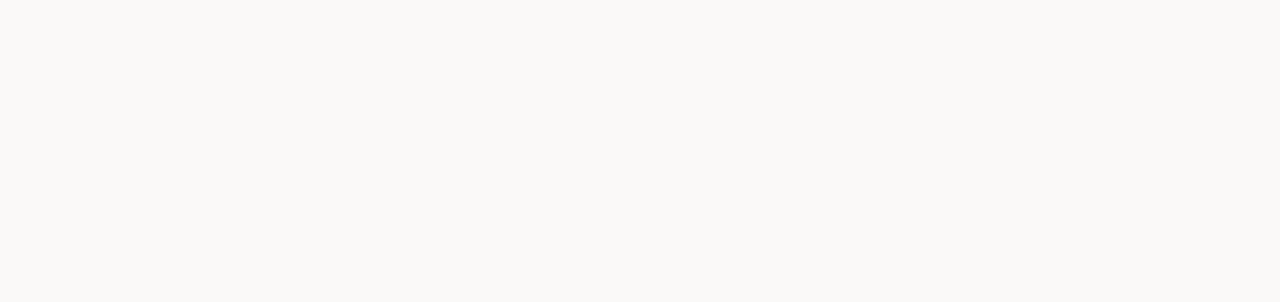
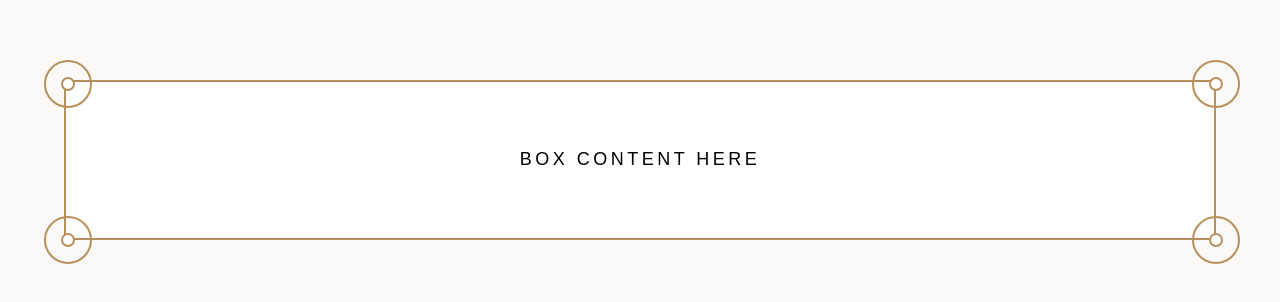
Before and after one commit to cynthiaeddy/ssc, a React (Create React App) app in the folder client/: page / in a window 1280 px wide. Shown: the part 1445-1747 px from the top of the page. Built offline with nearby package versions, Linux system fonts and the light colour scheme; a web font is replaced by a local one.

Commit message:
deco box created

```diff
--- a/client/src/pages/Home/Home.css
+++ b/client/src/pages/Home/Home.css
@@ -5,7 +5,7 @@
 }
 .box {
   width: 100%;
-  height: 3000px;
+  height: 1000px;
   color: black
 
 }
@@ -15,3 +15,73 @@
   margin-top: 39rem
 }
 }
+
+.fancy-box {
+  position: relative;
+  margin: 100px auto;
+  max-width: 90%;
+  min-height: 160px;
+  background-color: white;
+  border: 2px solid #b8905b;
+}
+
+.box-content {
+  padding: 60px;
+  position: relative;
+  z-index: 1;
+  text-align: center;
+}
+
+/* Shared base for all corners */
+.corner {
+  position: absolute;
+  width: 44px;
+  height: 44px;
+}
+
+.corner::before,
+.corner::after {
+  content: '';
+  position: absolute;
+  border: 2px solid #b8905b;
+  border-radius: 50%;
+}
+
+.corner::before {
+  width: 44px;
+  height: 44px;
+  background: transparent;
+}
+
+.corner::after {
+  width: 10px;
+  height: 10px;
+  background: white;
+  top: 17px;
+  left: 17px;
+}
+
+/* Corner positions */
+.top-left {
+  top: 0;
+  left: 0;
+  transform: translate(-50%, -50%);
+}
+
+.top-right {
+  top: 0;
+  right: 0;
+  transform: translate(50%, -50%);
+}
+
+.bottom-left {
+  bottom: 0;
+  left: 0;
+  transform: translate(-50%, 50%);
+}
+
+.bottom-right {
+  bottom: 0;
+  right: 0;
+  transform: translate(50%, 50%);
+}
--- a/client/src/pages/Home/Home.js
+++ b/client/src/pages/Home/Home.js
@@ -9,6 +9,13 @@
     <div className='HomeContainer'>
       <h1>Welcome to the Home Page</h1>
       <div className='box'></div>
+         <section className="fancy-box">
+        <div className="corner top-left"></div>
+        <div className="corner top-right"></div>
+        <div className="corner bottom-left"></div>
+        <div className="corner bottom-right"></div>
+        <div className="box-content">Box Content Here</div>
+      </section>
       </div>
 
   )
```
